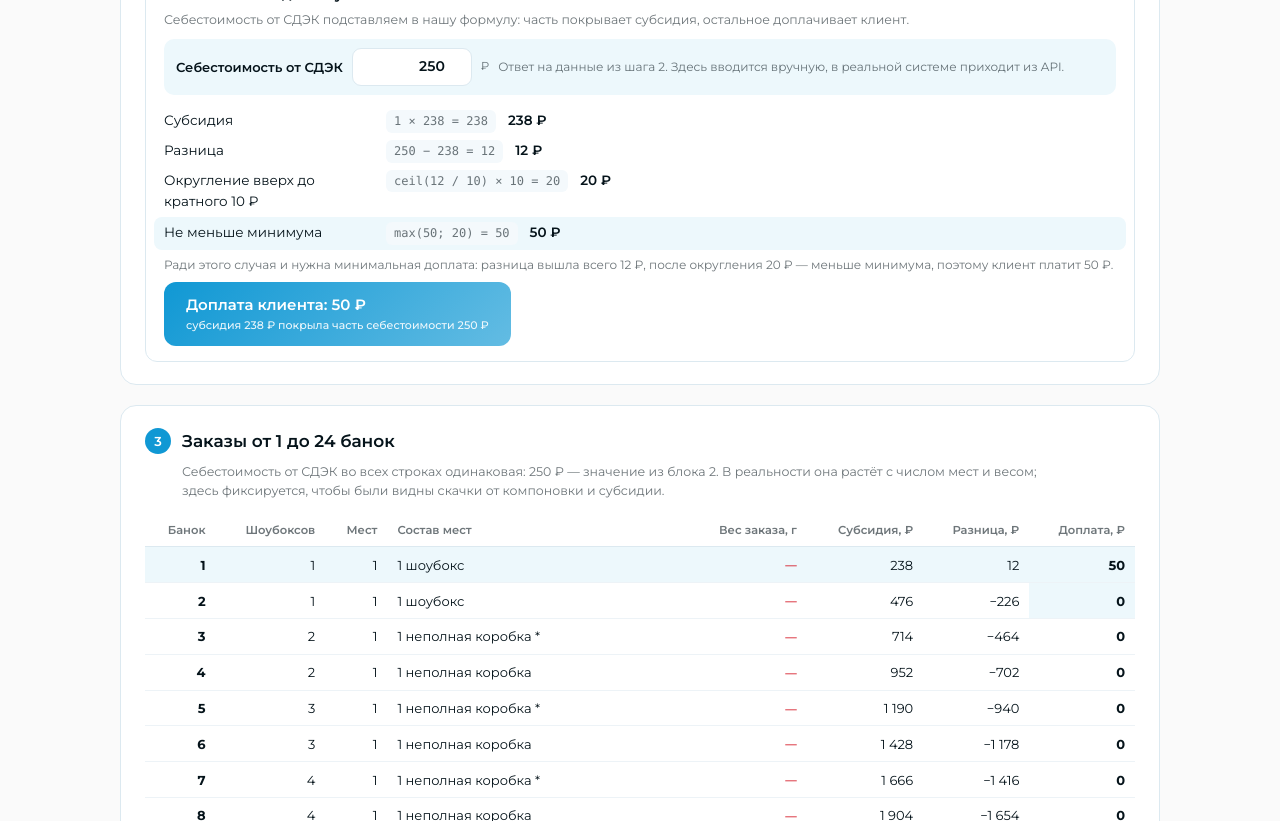
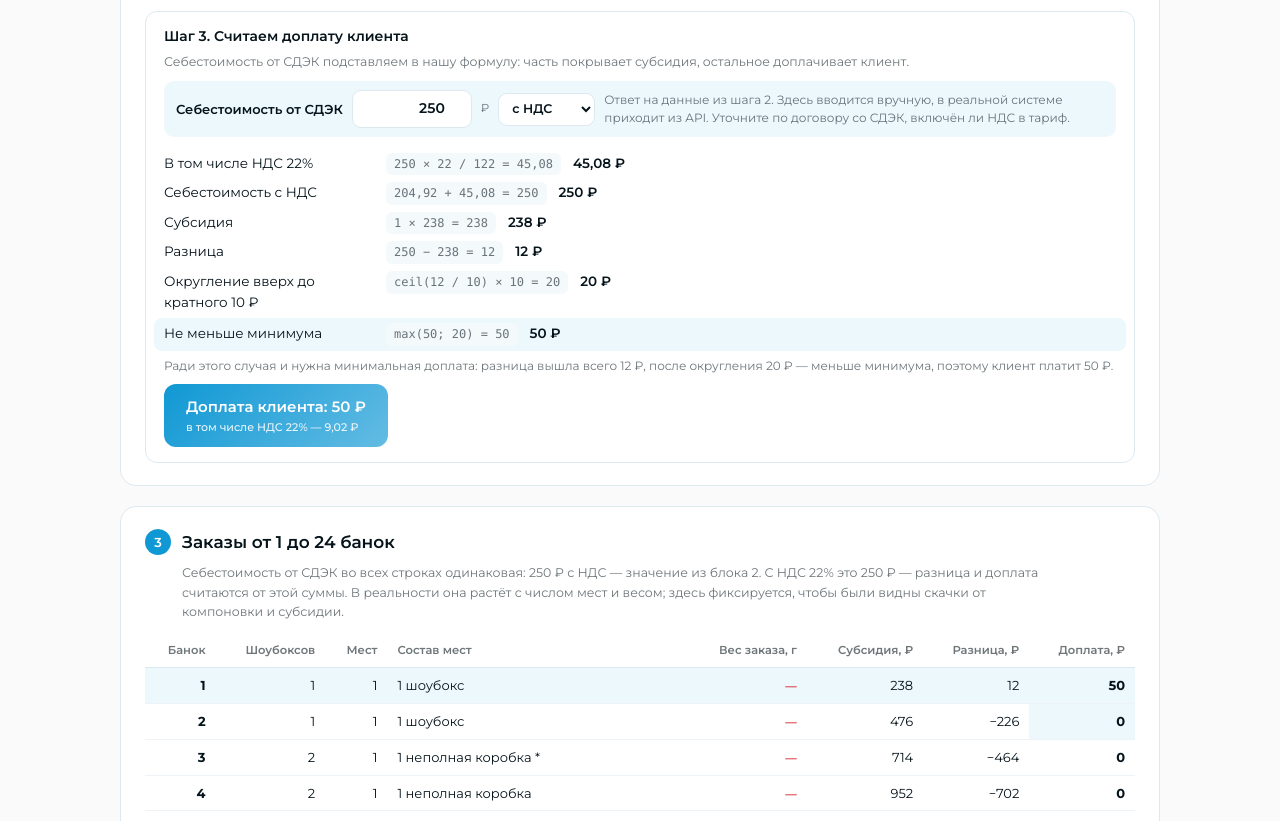
Before and after one commit to slnkt/packing-calc, a plain HTML site: page index.html in a window 1280 px wide. Shown: the part 1511-2332 px from the top of the page. Drawn offline with Linux system fonts and the light colour scheme.

Commit message:
Учёт НДС 22%: ставка в параметрах, переключатель с НДС/без НДС у себестоимости, выделение налога в доплате
Co-Authored-By: Claude Fable 5 <noreply@anthropic.com>

```diff
--- a/index.html
+++ b/index.html
@@ -113,7 +113,8 @@ h2{display:flex;align-items:center;gap:11px;font-size:17px;font-weight:600;margi
 .cost-row{display:flex;align-items:center;gap:9px;flex-wrap:wrap;padding:9px 12px;margin-bottom:12px;background:var(--sky);border-radius:10px}
 .cost-row label{font-size:13px;font-weight:600}
 .cost-row input{width:120px;padding:7px 11px;font:inherit;font-size:14px;font-weight:600;color:var(--ink);background:#fff;border:1px solid var(--line);border-radius:9px;text-align:right}
-.cost-row input:focus{outline:none;border-color:var(--blue);box-shadow:0 0 0 3px rgba(16,152,212,.15)}
+.cost-row input:focus,.cost-row select:focus{outline:none;border-color:var(--blue);box-shadow:0 0 0 3px rgba(16,152,212,.15)}
+.cost-row select{padding:7px 9px;font:inherit;font-size:12.5px;font-weight:600;color:var(--ink);background:#fff;border:1px solid var(--line);border-radius:9px;cursor:pointer}
 .cost-row .note{flex:1 1 240px;min-width:0}
 
 table{border-collapse:collapse;width:100%;font-size:13px}
@@ -220,6 +221,9 @@ tr.total td{font-weight:600;border-top:1.5px solid var(--line);border-bottom:0}
       <div class="prow"><span class="plabel">Минимальная доплата</span>
         <span class="pctrl"><input id="p-min" type="number" inputmode="decimal" min="0" step="1"><span class="unit">₽</span></span>
       </div>
+      <div class="prow"><span class="plabel">Ставка НДС<span class="tip" tabindex="0"><span aria-hidden="true">?</span><span class="tipbody">Клиент платит доплату с НДС, поэтому субсидия и доплата считаются в деньгах с НДС. Себестоимость от СДЭК приводится к той же базе: переключатель рядом с полем в шаге 3 говорит, пришла она с налогом или без.</span></span></span>
+        <span class="pctrl"><input id="p-vat" type="number" inputmode="decimal" min="0" step="1"><span class="unit">%</span></span>
+      </div>
     </div>
   </div>
 </section>
@@ -245,7 +249,11 @@ tr.total td{font-weight:600;border-top:1.5px solid var(--line);border-bottom:0}
         <label for="in-cost">Себестоимость от СДЭК</label>
         <input id="in-cost" type="number" inputmode="decimal" min="0" step="1" value="250">
         <span class="unit">₽</span>
-        <span class="note">Ответ на данные из шага 2. Здесь вводится вручную, в реальной системе приходит из API.</span>
+        <select id="in-cost-vat" aria-label="Себестоимость от СДЭК приходит с НДС или без">
+          <option value="gross" selected>с НДС</option>
+          <option value="net">без НДС</option>
+        </select>
+        <span class="note">Ответ на данные из шага 2. Здесь вводится вручную, в реальной системе приходит из API. Уточните по договору со СДЭК, включён ли НДС в тариф.</span>
       </div>
       <div id="step3-calc"></div>
     </div>
@@ -301,7 +309,8 @@ const DEFAULTS = {
   jarWeight: null,              // банка с продуктом, г — нет данных; в реальной системе вес свой у каждого SKU
   subsidy: 238,                 // субсидия на банку, ₽
   roundStep: 10,                // шаг округления доплаты, ₽
-  minPay: 50                    // минимальная доплата, ₽
+  minPay: 50,                   // минимальная доплата, ₽
+  vatRate: 22                   // ставка НДС, %
 };
 
 // Сколько шоубоксов может ехать без транспортной коробки, отдельными
@@ -389,16 +398,26 @@ function computeOrder(jars, p) {
 
 /* ---- Шаг 3. Доплата ---- */
 
-function computeMoney(jars, cost, p) {
+// Клиент платит с НДС, поэтому и субсидия, и доплата считаются в деньгах
+// с НДС. Себестоимость от СДЭК приводится к той же базе: если она пришла
+// без НДС, налог начисляется сверху; если с НДС — выделяется изнутри.
+function computeMoney(jars, cost, p, costHasVat) {
+  const rate = p.vatRate / 100;
+  const costNet = costHasVat ? cost / (1 + rate) : cost;
+  const costGross = costHasVat ? cost : cost * (1 + rate);
+  const vatOnCost = costGross - costNet;
+
   const subsidy = jars * p.subsidy;
-  const diff = cost - subsidy;
+  const diff = costGross - subsidy;
   let pay = 0, rounded = null;
   if (diff > 0) {
     // −1e-9 гасит хвосты плавающей точки, чтобы ровное значение не прыгало на шаг вверх
     rounded = p.roundStep > 0 ? Math.ceil((diff - 1e-9) / p.roundStep) * p.roundStep : diff;
     pay = Math.max(p.minPay, rounded);
   }
-  return { subsidy, diff, pay, rounded };
+  const vatInPay = pay * rate / (1 + rate); // НДС внутри доплаты, для чека
+
+  return { rate, costNet, costGross, vatOnCost, subsidy, diff, pay, rounded, vatInPay };
 }
 
 /* ================= Интерфейс ================= */
@@ -408,7 +427,7 @@ const $ = id => document.getElementById(id);
 const PARAM_FIELDS = {
   sbL: 'p-sb-l', sbW: 'p-sb-w', sbH: 'p-sb-h', sbTare: 'p-sb-tare', sbCap: 'p-sb-cap',
   boxCap: 'p-box-cap', boxL: 'p-box-l', boxW: 'p-box-w', boxH: 'p-box-h', boxTare: 'p-box-tare',
-  jarWeight: 'p-jar', subsidy: 'p-subsidy', roundStep: 'p-round', minPay: 'p-min'
+  jarWeight: 'p-jar', subsidy: 'p-subsidy', roundStep: 'p-round', minPay: 'p-min', vatRate: 'p-vat'
 };
 const OPTIONAL = new Set(['jarWeight']);       // может быть пустым: данных нет
 const INT_MIN1 = new Set(['sbCap', 'boxCap']); // целые, не меньше 1
@@ -562,7 +581,7 @@ function renderSteps12(jars, p) {
 
 /* ---- Шаг 3 ---- */
 
-function renderStep3(jars, cost, p) {
+function renderStep3(jars, cost, p, costHasVat) {
   const out = $('step3-calc');
 
   if (jars === null) {
@@ -574,10 +593,16 @@ function renderStep3(jars, cost, p) {
     return;
   }
 
-  const m = computeMoney(jars, cost, p);
+  const m = computeMoney(jars, cost, p, costHasVat);
   let h = '';
+  if (p.vatRate > 0) {
+    h += costHasVat
+      ? `<div class="crow"><span class="lbl">В том числе НДС ${fmtRub(p.vatRate)}%</span><span class="formula">${fmtRub(cost)} × ${fmtRub(p.vatRate)} / ${fmtRub(100 + p.vatRate)} = ${fmtRub(m.vatOnCost)}</span><span class="val">${fmtRub(m.vatOnCost)} ₽</span></div>`
+      : `<div class="crow"><span class="lbl">НДС ${fmtRub(p.vatRate)}% сверху</span><span class="formula">${fmtRub(cost)} × ${fmtRub(p.vatRate)} / 100 = ${fmtRub(m.vatOnCost)}</span><span class="val">${fmtRub(m.vatOnCost)} ₽</span></div>`;
+    h += `<div class="crow"><span class="lbl">Себестоимость с НДС</span><span class="formula">${fmtRub(m.costNet)} + ${fmtRub(m.vatOnCost)} = ${fmtRub(m.costGross)}</span><span class="val">${fmtRub(m.costGross)} ₽</span></div>`;
+  }
   h += `<div class="crow"><span class="lbl">Субсидия</span><span class="formula">${jars} × ${fmtRub(p.subsidy)} = ${fmtRub(m.subsidy)}</span><span class="val">${fmtRub(m.subsidy)} ₽</span></div>`;
-  h += `<div class="crow"><span class="lbl">Разница</span><span class="formula">${fmtRub(cost)} − ${fmtRub(m.subsidy)} = ${fmtRub(m.diff)}</span><span class="val">${fmtRub(m.diff)} ₽</span></div>`;
+  h += `<div class="crow"><span class="lbl">Разница</span><span class="formula">${fmtRub(m.costGross)} − ${fmtRub(m.subsidy)} = ${fmtRub(m.diff)}</span><span class="val">${fmtRub(m.diff)} ₽</span></div>`;
   if (m.diff <= 0) {
     h += `<div class="crow"><span class="lbl">Доплата</span><span class="formula">разница ≤ 0</span><span class="val">0 ₽</span></div>`;
   } else {
@@ -589,9 +614,13 @@ function renderStep3(jars, cost, p) {
     }
   }
   h += `<div class="result-chip">Доплата клиента: ${fmtRub(m.pay)} ₽`;
-  h += m.pay === 0
-    ? '<small>субсидия полностью покрыла доставку</small>'
-    : `<small>субсидия ${fmtRub(m.subsidy)} ₽ покрыла часть себестоимости ${fmtRub(cost)} ₽</small>`;
+  if (m.pay === 0) {
+    h += '<small>субсидия полностью покрыла доставку</small>';
+  } else {
+    h += p.vatRate > 0
+      ? `<small>в том числе НДС ${fmtRub(p.vatRate)}% — ${fmtRub(m.vatInPay)} ₽</small>`
+      : `<small>субсидия ${fmtRub(m.subsidy)} ₽ покрыла часть себестоимости ${fmtRub(m.costGross)} ₽</small>`;
+  }
   h += '</div>';
 
   out.innerHTML = h;
@@ -599,13 +628,13 @@ function renderStep3(jars, cost, p) {
 
 /* ---- Таблица 1–24 ---- */
 
-function renderTable(cost, p, selectedJars) {
+function renderTable(cost, p, selectedJars, costHasVat) {
   const rows = [];
   let prev = null, prevPay = null, anyOddInBox = false;
 
   for (let n = 1; n <= 24; n++) {
     const o = computeOrder(n, p);
-    const m = cost === null ? null : computeMoney(n, cost, p);
+    const m = cost === null ? null : computeMoney(n, cost, p, costHasVat);
 
     const jumpPlaces = prev !== null && o.placeCount !== prev.placeCount;
     const jumpPay = m !== null && prevPay !== null && prevPay > 0 && m.pay === 0;
@@ -632,9 +661,15 @@ function renderTable(cost, p, selectedJars) {
 
   $('big-tbody').innerHTML = rows.join('');
   $('tbl-foot').hidden = !anyOddInBox;
-  $('tbl-note').textContent = cost === null
-    ? 'Себестоимость от СДЭК не задана в блоке 2, поэтому денежные колонки пустые.'
-    : `Себестоимость от СДЭК во всех строках одинаковая: ${fmtRub(cost)} ₽ — значение из блока 2. В реальности она растёт с числом мест и весом; здесь фиксируется, чтобы были видны скачки от компоновки и субсидии.`;
+  if (cost === null) {
+    $('tbl-note').textContent = 'Себестоимость от СДЭК не задана в блоке 2, поэтому денежные колонки пустые.';
+  } else {
+    const gross = computeMoney(1, cost, p, costHasVat).costGross;
+    const vatNote = p.vatRate > 0
+      ? ` С НДС ${fmtRub(p.vatRate)}% это ${fmtRub(gross)} ₽ — разница и доплата считаются от этой суммы.`
+      : '';
+    $('tbl-note').textContent = `Себестоимость от СДЭК во всех строках одинаковая: ${fmtRub(cost)} ₽ ${costHasVat ? 'с НДС' : 'без НДС'} — значение из блока 2.${vatNote} В реальности она растёт с числом мест и весом; здесь фиксируется, чтобы были видны скачки от компоновки и субсидии.`;
+  }
 }
 
 // Сходятся ли габариты коробки с её заявленной вместимостью.
@@ -676,6 +711,7 @@ function readCost() {
   const v = Number(raw.replace(',', '.'));
   return isFinite(v) && v >= 0 ? v : null;
 }
+const readCostHasVat = () => $('in-cost-vat').value === 'gross';
 
 /* ---- Главный цикл ---- */
 
@@ -696,9 +732,10 @@ function render() {
 
   const jars = readJars();
   const cost = readCost();
+  const costHasVat = readCostHasVat();
   renderSteps12(jars, p);
-  renderStep3(jars, cost, p);
-  renderTable(cost, p, jars);
+  renderStep3(jars, cost, p, costHasVat);
+  renderTable(cost, p, jars, costHasVat);
 }
 
 function fillParamInputs() {
@@ -737,7 +774,8 @@ document.addEventListener('focusin', e => {
 });
 
 $('btn-reset').addEventListener('click', () => { fillParamInputs(); render(); });
-document.addEventListener('input', e => { if (e.target.matches('input')) render(); });
+document.addEventListener('input', e => { if (e.target.matches('input, select')) render(); });
+document.addEventListener('change', e => { if (e.target.matches('select')) render(); });
 $('big-tbody').addEventListener('click', e => {
   const tr = e.target.closest('tr[data-jars]');
   if (!tr) return;
```
